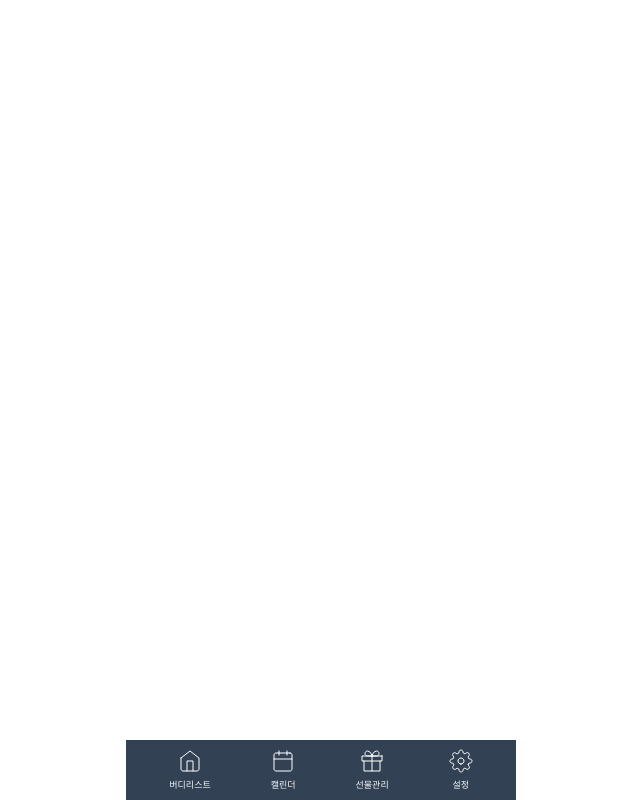
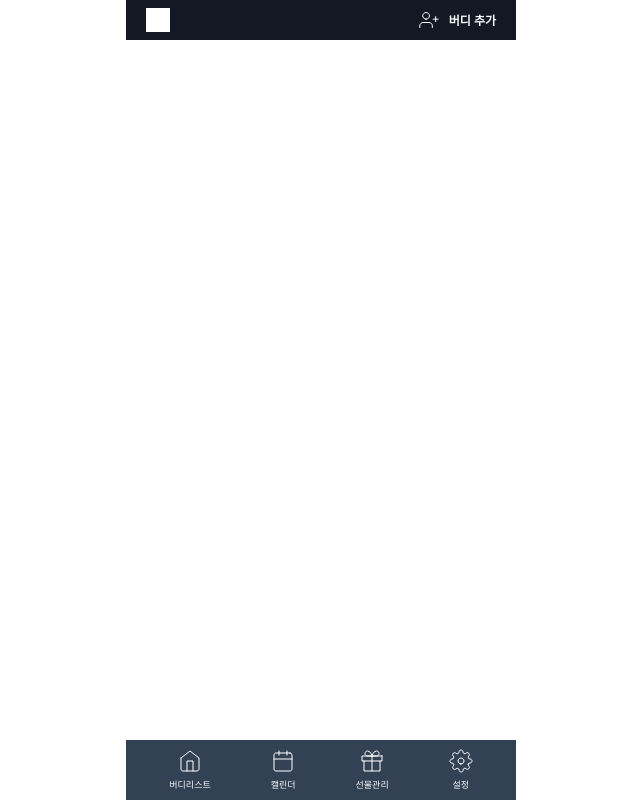
Before and after one commit to UMC-TEAM-U/Front, a React (Create React App) app: page / in a window 1280 px wide. Shown: the whole page, without its empty margins (319-959 px from the left). Built offline with nearby package versions, Linux system fonts and the light colour scheme.

Commit message:
#5 Feat: Header 구현

```diff
--- a/src/App.js
+++ b/src/App.js
@@ -1,12 +1,14 @@
 import styled from 'styled-components'
 import NavBar from './component/common/NavBar'
 import { GlobalStyles } from './styles/GlobalStyles'
+import Header from './component/common/Header'
 
 function App() {
     return (
         <>
             <GlobalStyles />
             <Container>
+                <Header />
                 <NavBar />
             </Container>
         </>
--- /dev/null
+++ b/src/component/common/Header.js
@@ -0,0 +1,59 @@
+import React from 'react'
+import styled from 'styled-components'
+import { COLORS } from '../../styles/theme'
+import AddIcon from '../../assets/icon/add-icon.svg'
+
+function Header() {
+    return (
+        <Container>
+            <Logo />
+            <BtnContainer>
+                <img src={AddIcon} />
+                <span>버디 추가</span>
+            </BtnContainer>
+        </Container>
+    )
+}
+
+export default Header
+
+const Container = styled.div`
+    width: 100%;
+    height: 40px;
+    background-color: ${COLORS.black};
+    position: absolute;
+    top: 0;
+
+    display: flex;
+    justify-content: space-between;
+    align-items: center;
+    box-sizing: border-box;
+    padding: 0px 20px;
+`
+
+const Logo = styled.div`
+    width: 24px;
+    height: 24px;
+    background-color: white;
+`
+
+const BtnContainer = styled.div`
+    display: flex;
+    align-items: center;
+
+    img {
+        width: 20px;
+        height: 20px;
+        flex-shrink: 0;
+    }
+
+    span {
+        color: ${COLORS.white};
+        font-family: Pretendard;
+        font-size: 12px;
+        font-style: normal;
+        font-weight: 600;
+        line-height: normal;
+        margin-left: 10px;
+    }
+`
--- a/src/component/common/NavBar.js
+++ b/src/component/common/NavBar.js
@@ -64,7 +64,7 @@ const IconBox = styled.div`
         margin-top: 5px;
         color: ${COLORS.white};
         text-align: center;
-        /* font-family: Pretendard Variable; */
+        font-family: Pretendard;
         font-size: 9px;
         font-style: normal;
         font-weight: 400;
```
Also changed, not shown: src/assets/icon/add-icon.svg (added).
